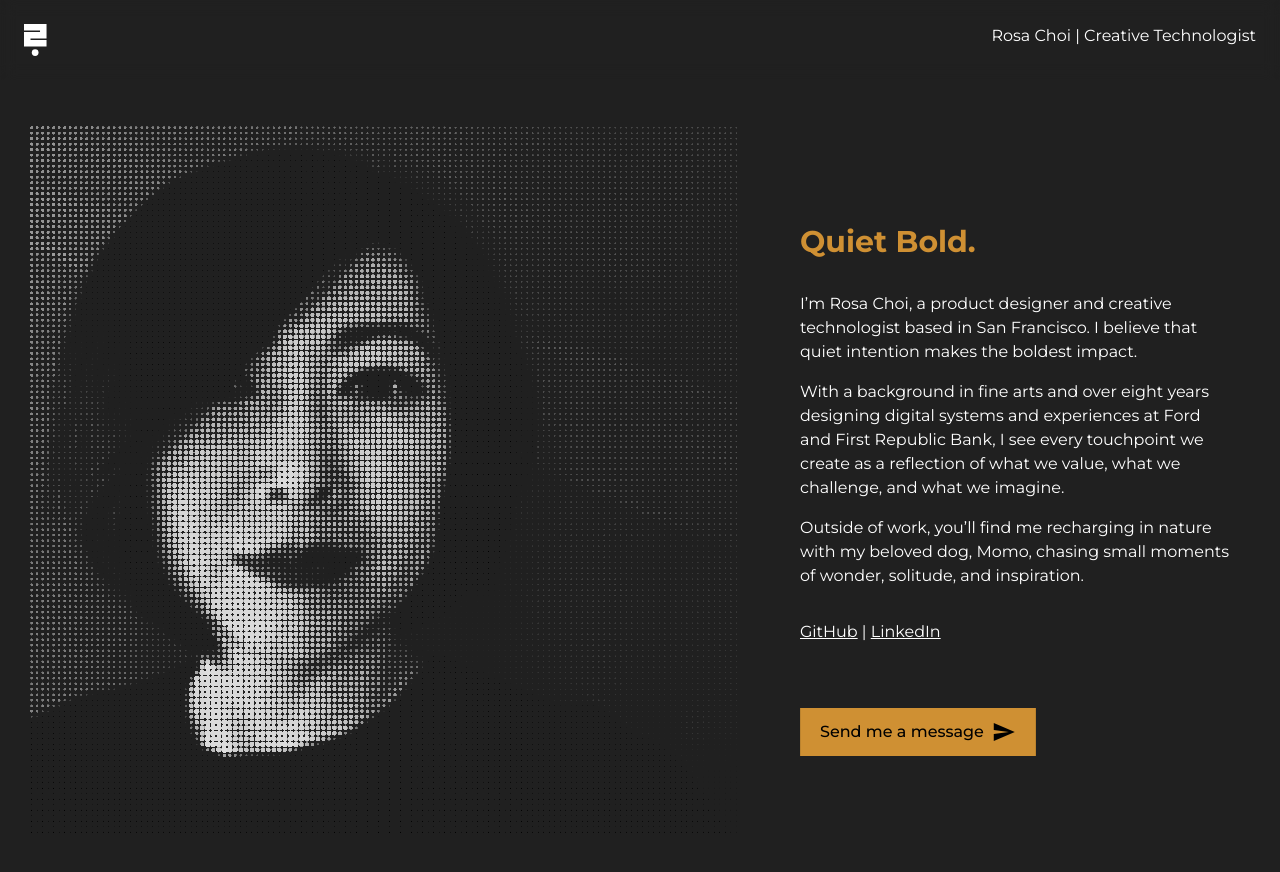
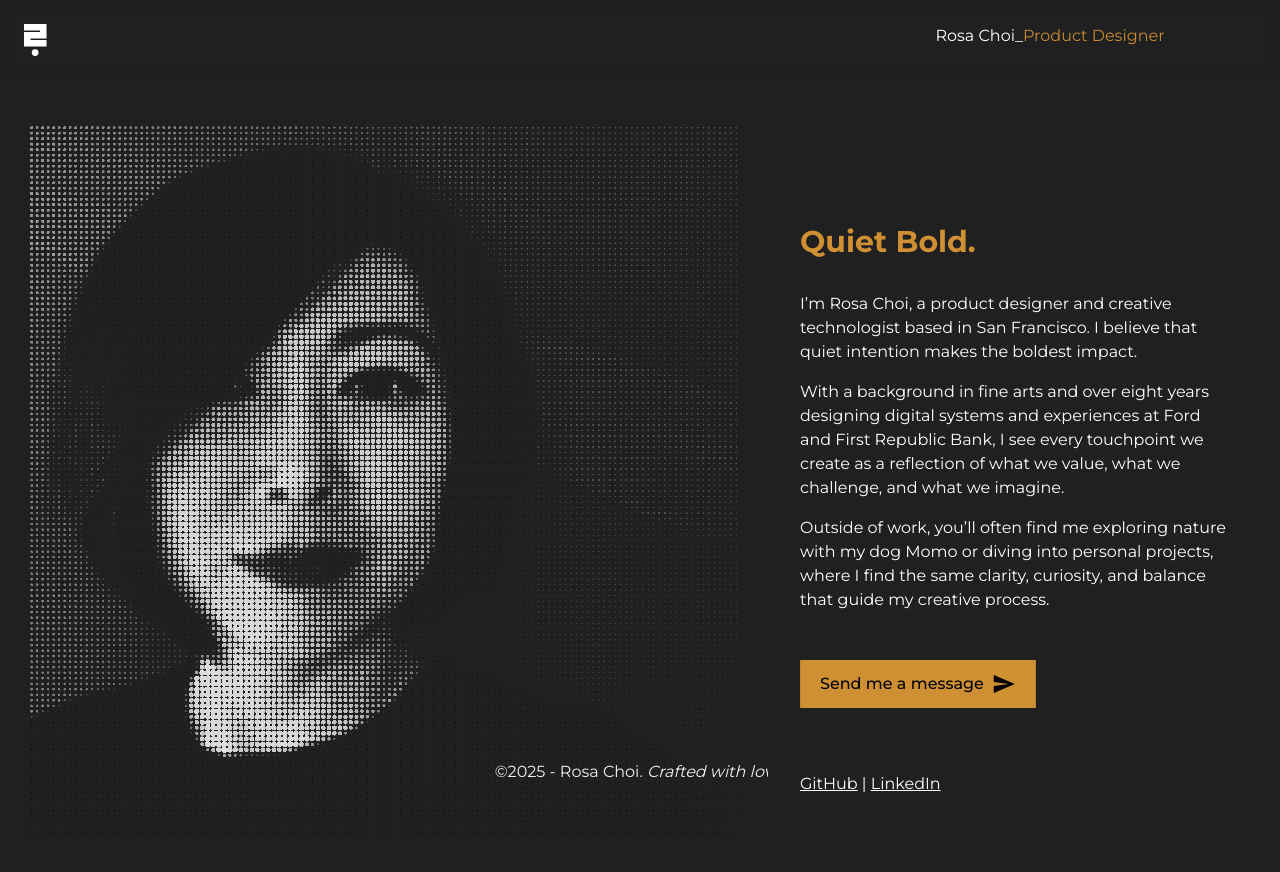
Before and after one commit to momorosa/quietbold2025, a React (Vite) app: page / in a window 1280 px wide. Shown: the top 872 px of the page. Built offline with nearby package versions, Linux system fonts and the light colour scheme.

Commit message:
add footer and shuffle components

```diff
--- a/src/App.jsx
+++ b/src/App.jsx
@@ -1,10 +1,12 @@
 import Navbar from './components/Navbar.jsx'
 import About from './components/About.jsx'
+import Footer from './components/Footer.jsx'
 
 export default function App() {
   return (<>
     <Navbar />
     <About />
+    <Footer />
   </>
   )
 }
--- a/src/components/About.jsx
+++ b/src/components/About.jsx
@@ -43,7 +43,7 @@ export default function About() {
       {/* Content panel */}
       {/* ──────────────────────────────── */}
       <div className="w-full h-auto lg:w-2/5 lg:h-full
-        lg:pr-12 bg-warm-gray backdrop-blur lg:pt-32 px-8 z-10 mb-50">
+        lg:pr-12 bg-warm-gray backdrop-blur lg:pt-32 px-8 z-10 mb-50 lg:mb-0">
         <h1 className="text-3xl font-bold py-4 text-yellow-mellow">
           {aboutContent.headline}
         </h1>
@@ -51,7 +51,20 @@ export default function About() {
         <p>{aboutContent.background}</p>
         <p className="py-4">{aboutContent.passion}</p>
 
-        <div className="py-4 mb-12">
+        <Button
+            id="btn"
+            href="mailto:momorosa.design@gmail.com"
+            className="font-medium text-black bg-yellow-mellow px-5 py-3 mt-8"
+            aria-label="send message"
+            rightIcon="send"
+            iconSize="md-18"
+            target="_blank"
+            rel="noopener noreferrer"
+        >
+          {aboutContent.buttonText}
+        </Button>
+
+        <div className="py-4 mt-12">
             <a
                 href={aboutContent.github}
                 target="_blank"
@@ -71,18 +84,6 @@ export default function About() {
             </a>
         </div>
 
-        <Button
-            id="btn"
-            href="mailto:momorosa.design@gmail.com"
-            className="font-medium text-black bg-yellow-mellow px-5 py-3"
-            aria-label="send message"
-            rightIcon="send"
-            iconSize="md-18"
-            target="_blank"
-            rel="noopener noreferrer"
-        >
-          {aboutContent.buttonText}
-        </Button>
       </div>
     </div>
   )
--- /dev/null
+++ b/src/components/Footer.jsx
@@ -0,0 +1,7 @@
+export default function Footer() {
+    return(
+        <footer className="fixed bottom-0 w-full text-center text-warm-gray-light p-4">
+            ©2025 - Rosa Choi. <em>Crafted with love</em>.
+        </footer>
+    )
+}
--- a/src/components/Navbar.jsx
+++ b/src/components/Navbar.jsx
@@ -1,5 +1,6 @@
 import { useState } from 'react'
 import DropdownMenuMobile from './DropdownMenuMobile.jsx'
+import Shuffle from './Shuffle.jsx'
 import { IconMenu, IconClose } from './icons/IconMenu.jsx'
 
 export default function Navbar()
@@ -20,7 +21,9 @@ export default function Navbar()
                         cx="11.1547" cy="28.6198" r="3.38028" fill="#FFFFFF"/>
                 </svg>
             </a>
-            <div className="h-8 text-white" >Rosa Choi | Creative Technologist</div>
+            <div className="h-8 text-white" >
+                <Shuffle />
+            </div>
             {/* <button onClick={() => setIsOpen(!isOpen)} className="group relative w-8 h-8">
                 <div
                     className={`absolute inset-0 transition-opacity duration-300 ease-in-out ${isOpen ? 'opacity-0' : 'opacity-100'}`}
--- /dev/null
+++ b/src/components/Shuffle.jsx
@@ -0,0 +1,89 @@
+import React, { useState, useEffect } from 'react'
+
+// letters to pick from while scrambling
+const LETTERS = '!<>-_\\/[]{}—=+*^?#________'
+
+/**
+ * useScramble: returns scrambled text and a done flag once reveal completes
+ */
+function useScramble(text, speed = 30) {
+  const [display, setDisplay] = useState(text)
+  const [done, setDone] = useState(false)
+
+  useEffect(() => {
+    let frame = 0
+    let rafId
+    setDone(false)
+
+    const update = () => {
+      let output = ''
+      let isDone = true
+
+      for (let i = 0; i < text.length; i++) {
+        if (frame > i * speed) {
+          output += text[i]
+        } else {
+          isDone = false
+          output += LETTERS[Math.floor(Math.random() * LETTERS.length)]
+        }
+      }
+
+      setDisplay(output)
+
+      if (isDone) {
+        setDone(true)
+      } else {
+        frame++
+        rafId = requestAnimationFrame(update)
+      }
+    }
+
+    update()
+    return () => cancelAnimationFrame(rafId)
+  }, [text, speed])
+
+  return [display, done]
+}
+
+/**
+ * ScrambleText: only renders the scrambled span.
+ * Parent should include static text and an inline container to prevent shifting.
+ */
+export default function ScrambleText({
+  titles = [' Product Designer', ' Creative Technologist'],
+  speed = 20,
+  pauseMs = 3000,
+  style = {}
+}) {
+  const [idx, setIdx] = useState(0)
+  const [scrambled, done] = useScramble(titles[idx], speed)
+
+  // loop after pause when done
+  useEffect(() => {
+    if (done) {
+      const timeout = setTimeout(() => {
+        setIdx(i => (i + 1) % titles.length)
+      }, pauseMs)
+      return () => clearTimeout(timeout)
+    }
+  }, [done, pauseMs, titles.length])
+
+  // fix container width to longest title to avoid layout shifts
+  const maxLen = Math.max(...titles.map(t => t.length))
+
+  return ( <h1>Rosa Choi_
+        <span
+        style={{
+            display: 'inline-block',
+            color: '#CF9033',
+            width: `${maxLen}ch`,
+            opacity: done ? 1 : 0.6,
+            transition: 'opacity 0.3s',
+            ...style
+        }}
+        >
+        {scrambled}
+        </span>
+    </h1>
+  )
+}
--- a/src/content/aboutText.js
+++ b/src/content/aboutText.js
@@ -2,7 +2,7 @@ export const aboutContent = {
     headline: "Quiet Bold.",
     intro: "I’m Rosa Choi, a product designer and creative technologist based in San Francisco. I believe that quiet intention makes the boldest impact.",
     background: "With a background in fine arts and over eight years designing digital systems and experiences at Ford and First Republic Bank, I see every touchpoint we create as a reflection of what we value, what we challenge, and what we imagine.",
-    passion: "Outside of work, you’ll find me recharging in nature with my beloved dog, Momo, chasing small moments of wonder, solitude, and inspiration.",
+    passion: "Outside of work, you’ll often find me exploring nature with my dog Momo or diving into personal projects, where I find the same clarity, curiosity, and balance that guide my creative process.",
     buttonText: "Send me a message",
     github: "https://github.com/momorosa",
     linkedIn: "https://www.linkedin.com/in/rosachoi7/",
```
